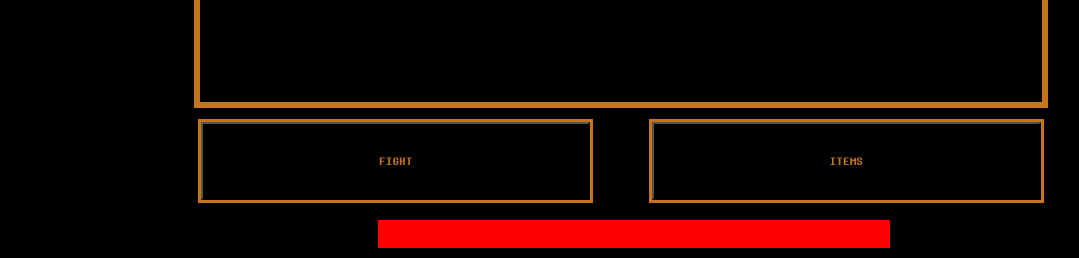
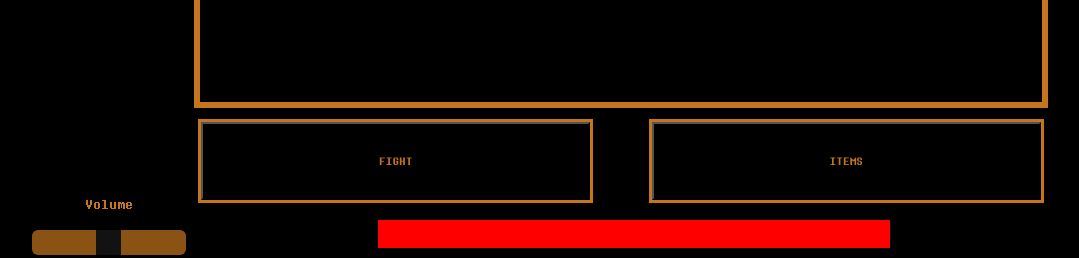
Before and after one commit to Umb3333/mathprojectskibidisigma, a PHP site: page /zionboss.html in a window 1280 px wide. Shown: the part 624-882 px from the top of the page, without its empty margins (19-1098 px from the left). Run offline with PHP 8.4, Linux system fonts and the light colour scheme.

Commit message:
skibussy

```diff
--- a/evilcss.css
+++ b/evilcss.css
@@ -354,8 +354,61 @@ progress::-webkit-progress-value {
 
 
 
+.slidercontainer
+{
+
+}
+
+.slider {
+  -webkit-appearance: none;  /* Override default CSS styles */
+  appearance: none;
+  width: 15%; /* Full-width */
+  height: 25px; /* Specified height */
+  background: rgb(197, 118, 28); /* Grey background */
+  outline: none; /* Remove outline */
+  opacity: 0.7; /* Set transparency (for mouse-over effects on hover) */
+  -webkit-transition: .2s; /* 0.2 seconds transition on hover */
+  transition: opacity .2s;
+  border-radius: 6px;
+}
+
+.slider::-webkit-slider-thumb {
+  -webkit-appearance: none; /* Override default look */
+  appearance: none;
+  width: 25px; /* Set a specific slider handle width */
+  height: 25px; /* Slider handle height */
+  background: #1a1a1a; /* Green background */
+  cursor: pointer; /* Cursor on hover */
+}
+
+.slider::-moz-range-thumb {
+  width: 25px; /* Set a specific slider handle width */
+  height: 25px; /* Slider handle height */
+  background: #1a1a1a; /* Green background */
+  cursor: pointer; /* Cursor on hover */
+}
+
+.dropdown
+{
+  color: rgb(197, 118, 28);
+  position: relative;
+  display: inline-block;
+  text-align: center;
+  left: -30%;
+  width: 80%;
+}
 
 
+.dropdown:hover .dropdown-content {
+  display: block;
+}
+
+
+
+#volume
+{
+
+}
 
 .zionattack {
     position: absolute;
--- a/zionboss.html
+++ b/zionboss.html
@@ -61,6 +61,15 @@
                 <button id="cheatbuttons" class="fullheal">FULL HEAL</button>
 
         </div>
+        <div class="dropdown">
+            <p id="volume" >Volume</p>
+            <div class="dropdown-content">
+                <div class="slidecontainer">
+                    <input type="range" min="1" max="100" value="50" class="slider" id="myRange">
+                  </div>
+            </div>
+          </div>
+
     </div>
 
 
--- a/zionnn.js
+++ b/zionnn.js
@@ -18,6 +18,10 @@ function playAudio() {
     audio.onended = function() {
         this.play();
     }
+    let volume = document.getElementById('myRange');
+    volume.addEventListener("change", function(e) {
+    audio.volume = e.currentTarget.value / 100;
+})
 }
 /*
   _                                  _ _                    __  __          _
```
